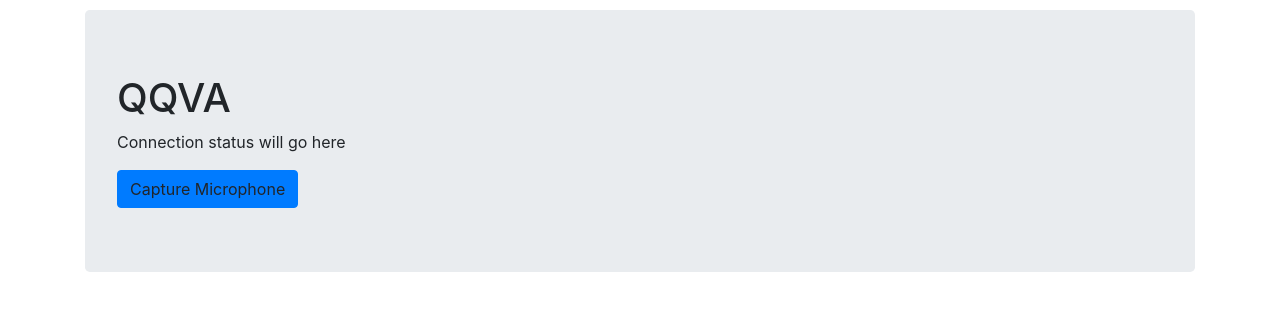
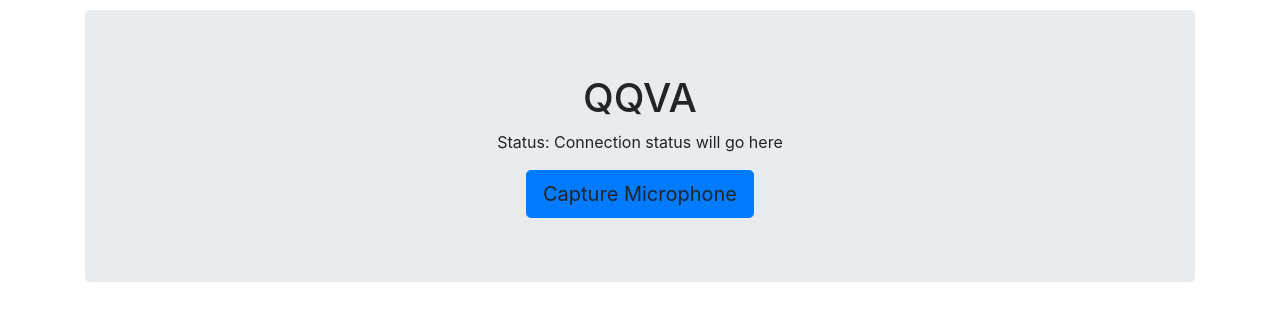
Before and after one commit to 112RG/QQVA, a Django app: page / in a window 1280 px wide. Shown: the part 56-377 px from the top of the page. Run offline with Django 4.2, Linux system fonts and the light colour scheme.

Commit message:
Update homepage to center items

```diff
--- a/main/templates/main/home.html
+++ b/main/templates/main/home.html
@@ -88,25 +88,7 @@ socket.onopen = () => {
   })
 }
 
-/* $(document).ready(function() {
-    	$("#stopAudioCapture").mouseup(function() {
-    	  console.log("stopAudioCapture");
-        mediaRecorder.stop();
-        $("#captureMsg").text("");
-    	});
-			$("#startAudioCapture").mousedown(function() {
-        recordedChunks = [];
-    	  console.log("startAudioCapture");
-				mediaRecorder.start();
-        $("#captureMsg").show();
-        $("#captureMsg").text("Audio capture has started");
-        setTimeout(function() {
-          console.log("StopAudioCapture");
-          mediaRecorder.stop();
-          $("#captureMsg").text("");
-        }, 5000);
-    	});
-		}); */
+
 
   $(document).ready(function() {
 
@@ -115,12 +97,6 @@ socket.onopen = () => {
       console.log("startAudioCapture");
       mediaRecorder.start();
       $("#captureMsg").show();
-      //$("#captureMsg").text("Audio capture has started");
-      /* setTimeout(function() {
-        console.log("StopAudioCapture");
-        mediaRecorder.stop();
-        $("#captureMsg").text("");
-      }, 5000); */
     });
     $("#captureAudio").mouseup(function() {
       console.log("stopAudioCapture");
@@ -158,17 +134,16 @@ socket.send(recordedBlob)
 
 <div class="container">
   <div class="jumbotron">
-    <h1>QQVA</h1>
-    <div class="align-center">
+    <h1 class="text-center">QQVA</h1>
+    <div class="text-center">
 
-      <p id="status">Connection status will go here</p>
+      <a>Status: <a id="status">Connection status will go here</a></a>
       <p id="transcript"></p>
-      <!-- <a id="startAudioCapture" class="btn btn-primary">Capture Microphone</a> -->
-      <a id="captureAudio" class="btn btn-primary">Capture Microphone</a>
-      <!-- <a id="stopAudioCapture" class="btn btn-primary">Stop Capture</a> -->
+      <a id="captureAudio" class="btn btn-primary btn-lg">Capture Microphone</a>
       <p id="captureMsg" style="display: none;">Audio capture has started</p>
 
     </div>
   </div>
 </div>
+
 {% endblock %}
```
